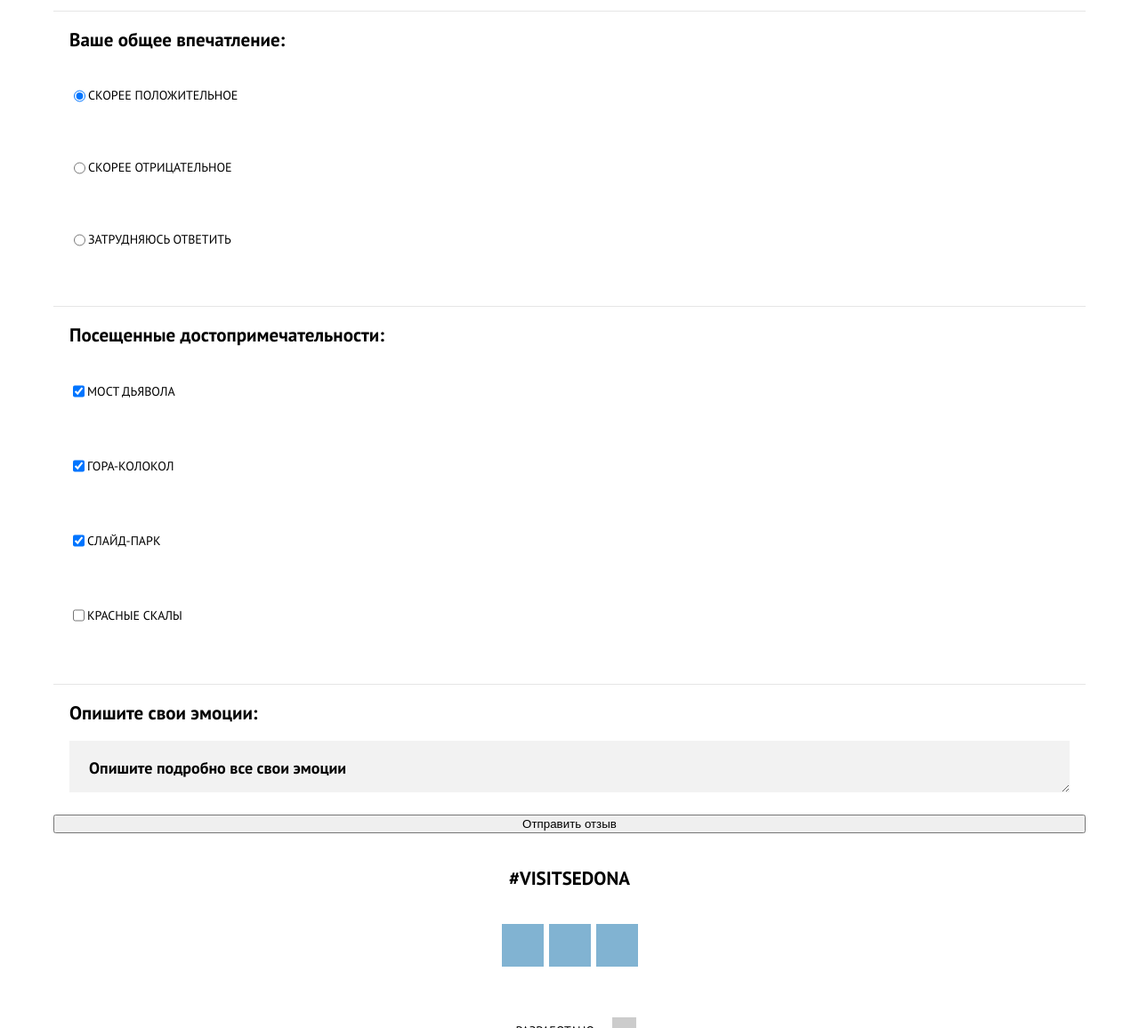
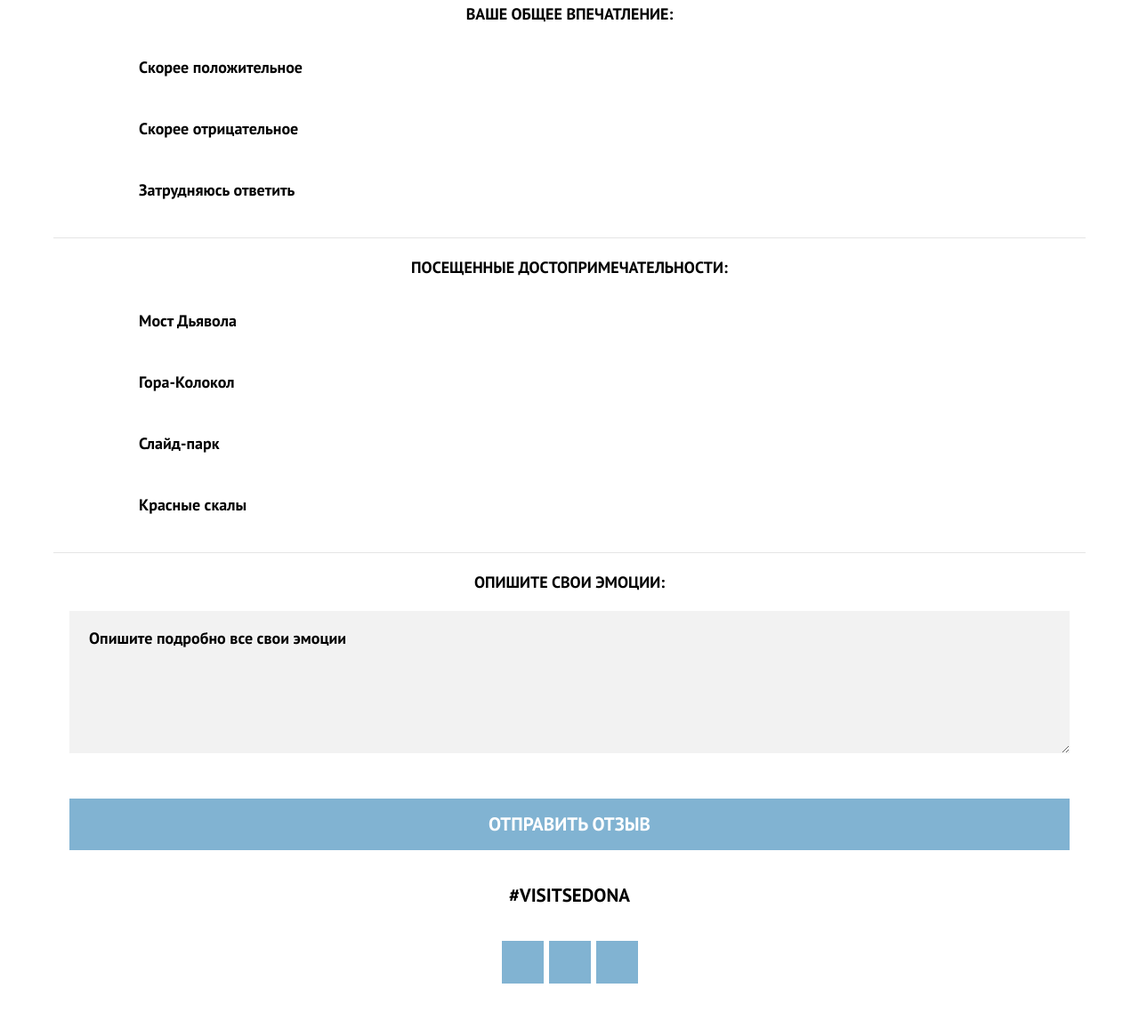
Before and after one commit to Amaria-desveloper/171145-sedona-21, a website: page source/form.html in a window 1280 px wide. Shown: the part 1180-2336 px from the top of the page at 89% size. Drawn offline with nearby package versions, Linux system fonts and the light colour scheme; files that its build step writes are made by us from their sources; placeholder pictures from the web are drawn by us.

Commit message:
form стилизация текст, фон, отступы~

```diff
--- a/source/form.html
+++ b/source/form.html
@@ -88,30 +88,30 @@
           </div>
         </fieldset>
 
-        <fieldset class="feedback__fieldset">
+        <fieldset class="feedback__fieldset feedback__fieldset--impression">
           <div class="container">
-            <h2 class="feedback__title">Ваше общее впечатление:</h2>
+            <h2 class="feedback__title title">Ваше общее впечатление:</h2>
 
             <label class="feedback__label">
-              <input class="feedback__field" name="impression" value="positive" type="radio" checked>
+              <input class="feedback__field feedback__field--hidden" name="impression" value="positive" type="radio" checked>
               <span class="feedback__label-text">Скорее положительное</span>
             </label>
 
             <label class="feedback__label">
-              <input class="feedback__field" name="impression" value="negative" type="radio">
+              <input class="feedback__field feedback__field--hidden" name="impression" value="negative" type="radio">
               <span class="feedback__label-text">Скорее отрицательное</span>
             </label>
 
             <label class="feedback__label">
-              <input class="feedback__field" name="impression" value="unsure" type="radio">
+              <input class="feedback__field feedback__field--hidden" name="impression" value="unsure" type="radio">
               <span class="feedback__label-text">Затрудняюсь ответить</span>
             </label>
           </div>
         </fieldset>
 
-        <fieldset class="feedback__fieldset">
+        <fieldset class="feedback__fieldset feedback__fieldset--sights">
           <div class="container">
-            <h2 class="feedback__title">Посещенные достопримечательности:</h2>
+            <h2 class="feedback__title title">Посещенные достопримечательности:</h2>
 
             <label class="feedback__label">
               <input class="feedback__field" name="sight" value="Devils Bridge" type="checkbox" checked>
@@ -135,15 +135,17 @@
           </div>
         </fieldset>
 
-        <fieldset class="feedback__fieldset">
+        <fieldset class="feedback__fieldset feedback__fieldset--feedback">
           <div class="container">
-            <h2 class="feedback__title">Опишите свои эмоции:</h2>
-            <textarea class="feedback__field feedback__field--fieldset" name="feedback"
+            <h2 class="feedback__title title">Опишите свои эмоции:</h2>
+            <textarea class="feedback__field feedback__field--textarea" name="feedback"
               placeholder="Опишите подробно все свои эмоции"></textarea>
           </div>
         </fieldset>
 
-        <button class="feedback__submit" type="submit">Отправить отзыв</button>
+        <div class="container">
+          <button class="feedback__submit" type="submit">Отправить отзыв</button>
+        </div>
       </form>
     </main>
 
--- a/source/less/blocks/feedback.less
+++ b/source/less/blocks/feedback.less
@@ -16,17 +16,6 @@
   }
 }
 
-.feedback__fieldset.feedback__fieldset--contacts {
-  & .feedback__label {
-    flex-direction: column;
-    align-items: flex-start;
-  }
-
-  & .feedback__field {
-    width: 100%;
-  }
-}
-
 .feedback__title {
   margin: 0 0 19px;
 }
@@ -35,6 +24,10 @@
   display: flex;
   align-items: center;
   margin-bottom: 20px;
+
+  &:last-child {
+    margin-bottom: 0;
+  }
 }
 
 .feedback__label-text {
@@ -72,4 +65,97 @@
     max-width: 194px;
     margin-left: 10px;
   }
+
+  &--hidden {
+    .visually-hidden();
+  }
+
+  &--textarea {
+    width: 100%;
+    height: 160px;
+  }
 }
+
+.feedback__fieldset--contacts {
+  & .feedback__label {
+    flex-direction: column;
+    align-items: flex-start;
+    margin-bottom: 14px;
+
+    &:last-child {
+      margin-bottom: 0;
+    }
+  }
+
+  & .feedback__label-text {
+    margin-bottom: 8px;
+    padding-left: 22px;
+  }
+
+  & .feedback__field {
+    width: 100%;
+  }
+}
+
+.feedback__fieldset--impression {
+  & .feedback__label {
+    width: 100%;
+    height: 56px;
+    margin-bottom: 13px;
+
+    &:last-child {
+      margin-bottom: 0;
+    }
+  }
+
+  & .feedback__label-text {
+    padding-left: 78px;
+
+    text-transform: none;
+    .font (18px; 26px; 700);
+  }
+}
+
+.feedback__fieldset--sights {
+  & .feedback__field {
+    .visually-hidden();
+  }
+
+  & .feedback__label {
+    width: 100%;
+    height: 56px;
+    margin-bottom: 13px;
+
+    &:last-child {
+      margin-bottom: 0;
+    }
+  }
+
+  & .feedback__label-text {
+    padding-left: 78px;
+
+    text-transform: none;
+    .font (18px; 26px; 700);
+  }
+}
+
+.feedback__fieldset--feedback {
+  margin-bottom: 51px;
+  padding-bottom: 0;
+}
+
+.feedback__submit {
+  display: flex;
+  align-items: center;
+  justify-content: center;
+  width: 100%;
+  height: 58px;
+
+  text-transform: uppercase;
+  font-family: "ptsans", "Arial", sans-serif;
+  .font(21px; 26px; 700);
+  color: @basic-white;
+
+  border: none;
+  background-color: @primary-blue;
+}
--- a/source/less/mixins.less
+++ b/source/less/mixins.less
@@ -9,3 +9,18 @@
   line-height: @line-height;
   font-weight: @font-weight;
 }
+
+.visually-hidden() {
+  position: absolute;
+
+  width: 1px;
+  height: 1px;
+  margin: -1px;
+  border: 0;
+  padding: 0;
+
+  white-space: nowrap;
+  clip-path: inset(100%);
+  clip: rect(0 0 0 0);
+  overflow: hidden;
+}
--- a/source/less/variables.less
+++ b/source/less/variables.less
@@ -2,7 +2,6 @@
 @tablet-width: 768px;
 @desktop-width: 1200px;
 @mobile-width-only: 767px;
-
 
 //*colors*//
 @special-black-6: rgba(0, 0, 0, 0.6);
```
